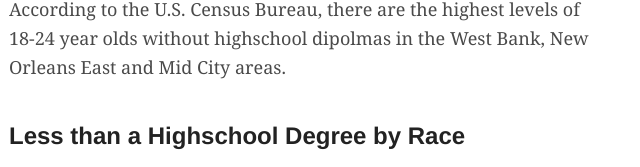
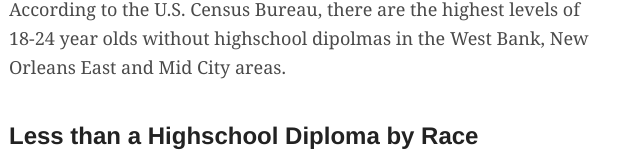
Before and after one commit to etk19/georgetown-dataviz-final-project, a plain HTML site: page index.html in a window 1280 px wide. Shown: the part 2060-2227 px from the top of the page, 331-971 px from the left. Drawn offline with Linux system fonts and the light colour scheme.

Commit message:
fixed word

```diff
--- a/index.html
+++ b/index.html
@@ -41,7 +41,7 @@
 
       <p>According to the U.S. Census Bureau, there are the highest levels of 18-24 year olds without highschool dipolmas in the West Bank, New Orleans East and Mid City areas.<p>
 
-      <h2 class="subhead">Less than a Highschool Degree by Race</h2>
+      <h2 class="subhead">Less than a Highschool Diploma by Race</h2>
 
       <div id="chart-3" class="chart">
         <img src="images/highschool-degree-or-higher.jpg"
```
